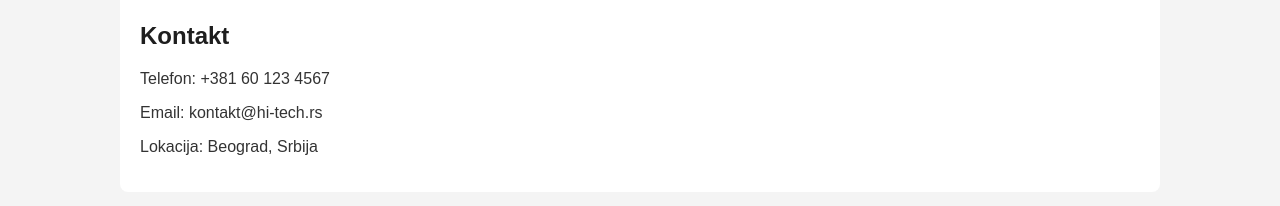
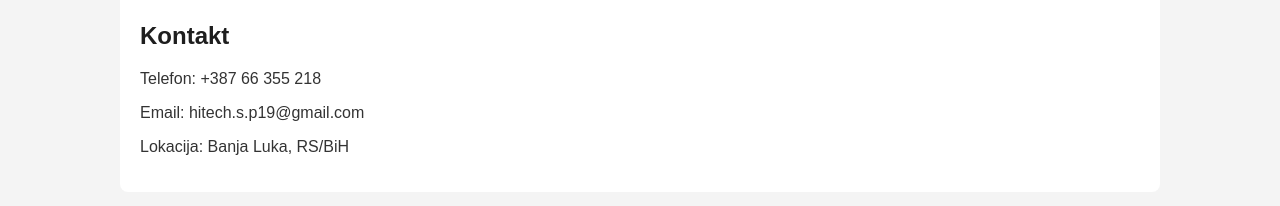
Before and after one commit to HI-TECHbl/HI-TECH, a plain HTML site: page index.html in a window 1280 px wide. Shown: the part 710-916 px from the top of the page. Drawn offline with Linux system fonts and the light colour scheme.

Commit message:
Update index.html

```diff
--- a/index.html
+++ b/index.html
@@ -47,9 +47,9 @@
 
 <section id="kontakt">
     <h2>Kontakt</h2>
-    <p>Telefon: +381 60 123 4567</p>
-    <p>Email: kontakt@hi-tech.rs</p>
-    <p>Lokacija: Beograd, Srbija</p>
+    <p>Telefon: +387 66 355 218</p>
+    <p>Email: hitech.s.p19@gmail.com</p>
+    <p>Lokacija: Banja Luka, RS/BiH</p>
 </section>
 
 <footer>
```
